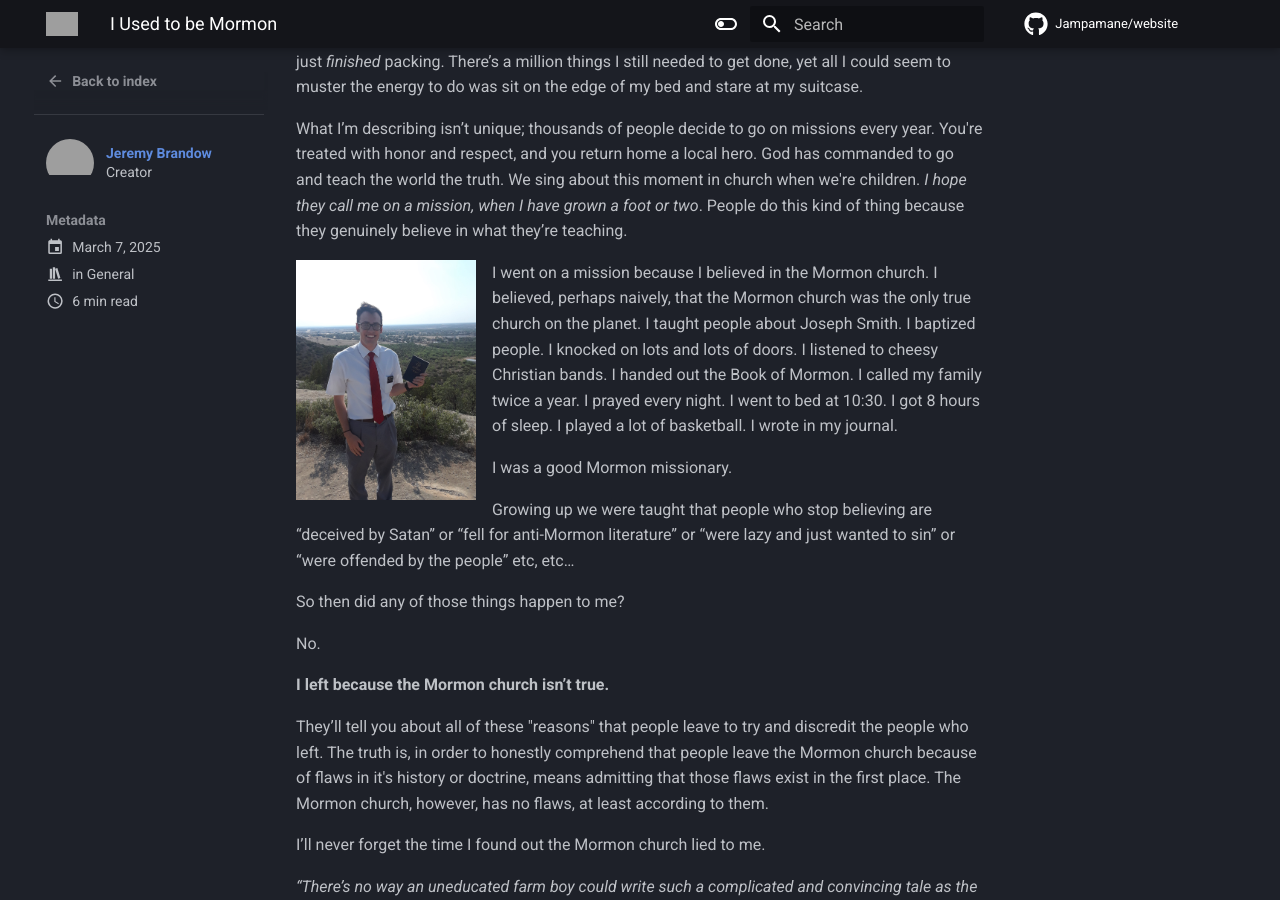
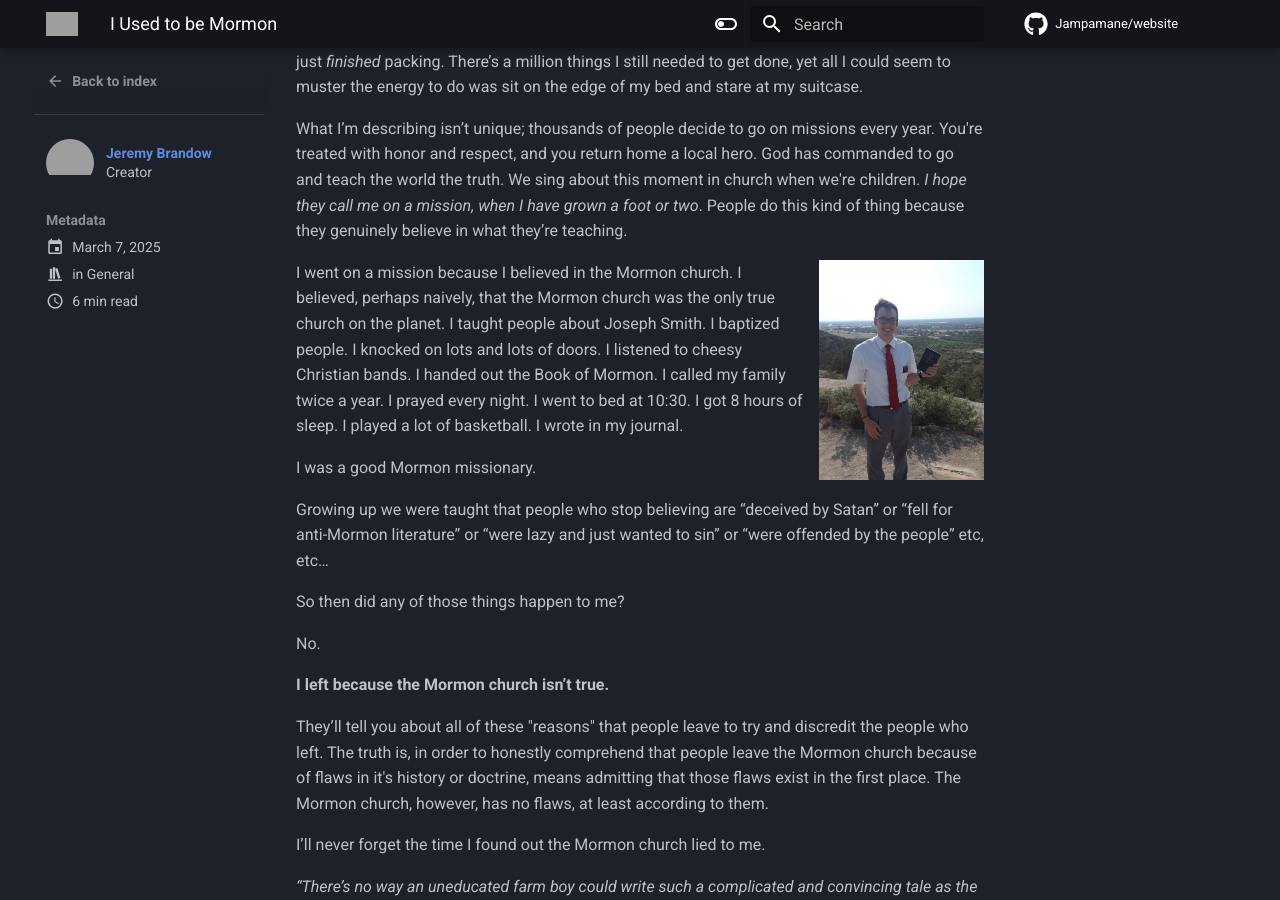
Before and after one commit to Jampamane/website, an MkDocs documentation site: the page built from docs/blog/posts/i_used_to_be_mormon.md, in a window 1280 px wide and 900 px high, scrolled down 1158 px. Built offline with MkDocs 1.6.1 and Material for MkDocs 9.7.7, drawn with Linux system fonts in a browser that asks for light colours; comment, search, counter and statistics services are not loaded; grey boxes are pictures that could not be loaded.

Commit message:
editing image position and size on post

```diff
--- a/docs/blog/posts/i_used_to_be_mormon.md
+++ b/docs/blog/posts/i_used_to_be_mormon.md
@@ -34,7 +34,8 @@ After I assured my mom that everything was fine, she left. Then I placed all my
 
 What I’m describing isn’t unique; thousands of people decide to go on missions every year. You're treated with honor and respect, and you return home a local hero. God has commanded to go and teach the world the truth. We sing about this moment in church when we're children. *I hope they call me on a mission, when I have grown a foot or two*. People do this kind of thing because they genuinely believe in what they’re teaching.
 
-![Me on my mission, holding a Book of Mormon](images/mission_pic.jpg){ width="180" align="left" }
+![Me on my mission, holding a Book of Mormon](images/mission_pic.jpg){ width="24%" align="right" }
+
 
 I went on a mission because I believed in the Mormon church. I believed, perhaps naively, that the Mormon church was the only true church on the planet. I taught people about Joseph Smith. I baptized people. I knocked on lots and lots of doors. I listened to cheesy Christian bands. I handed out the Book of Mormon. I called my family twice a year. I prayed every night. I went to bed at 10:30. I got 8 hours of sleep. I played a lot of basketball. I wrote in my journal.
 
```
